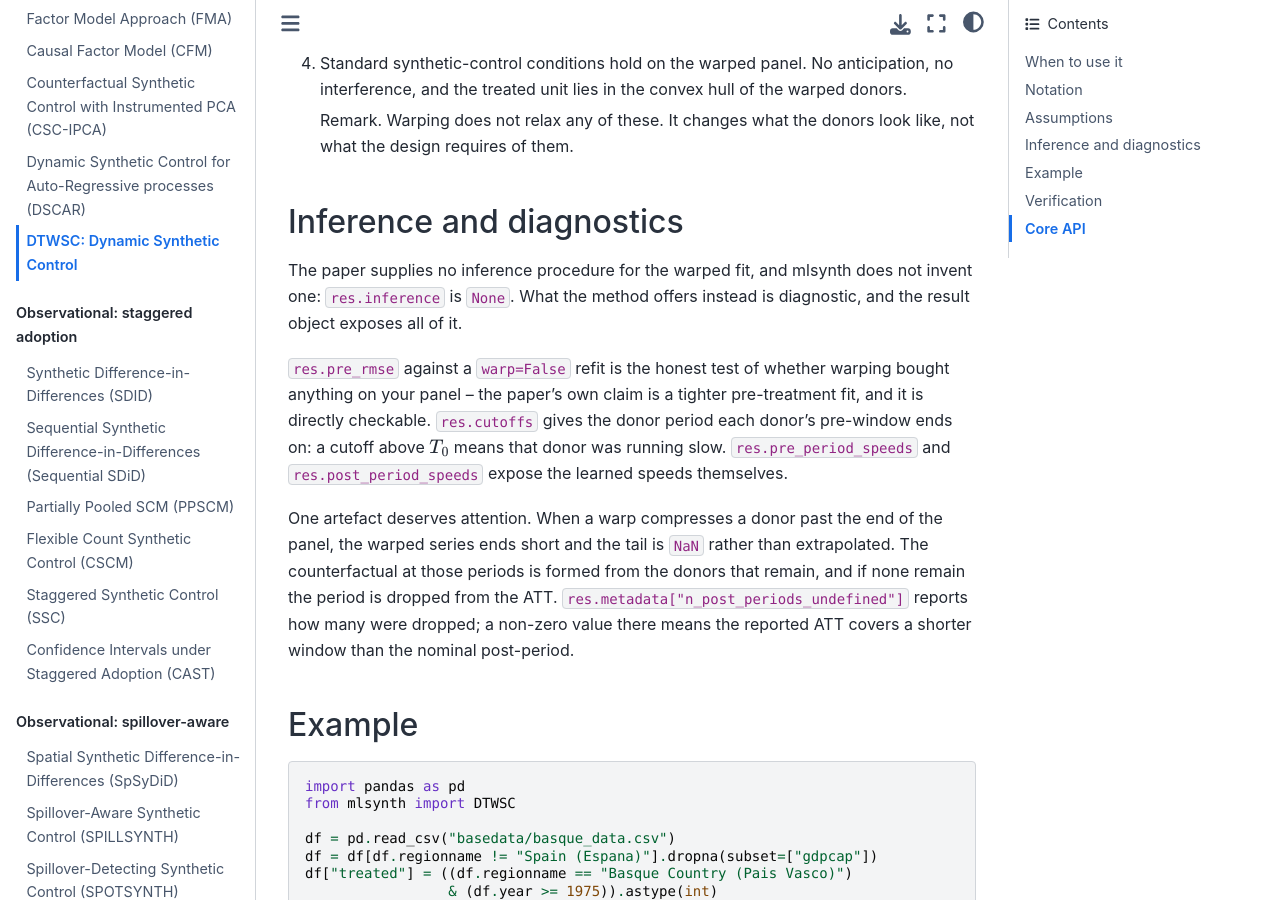
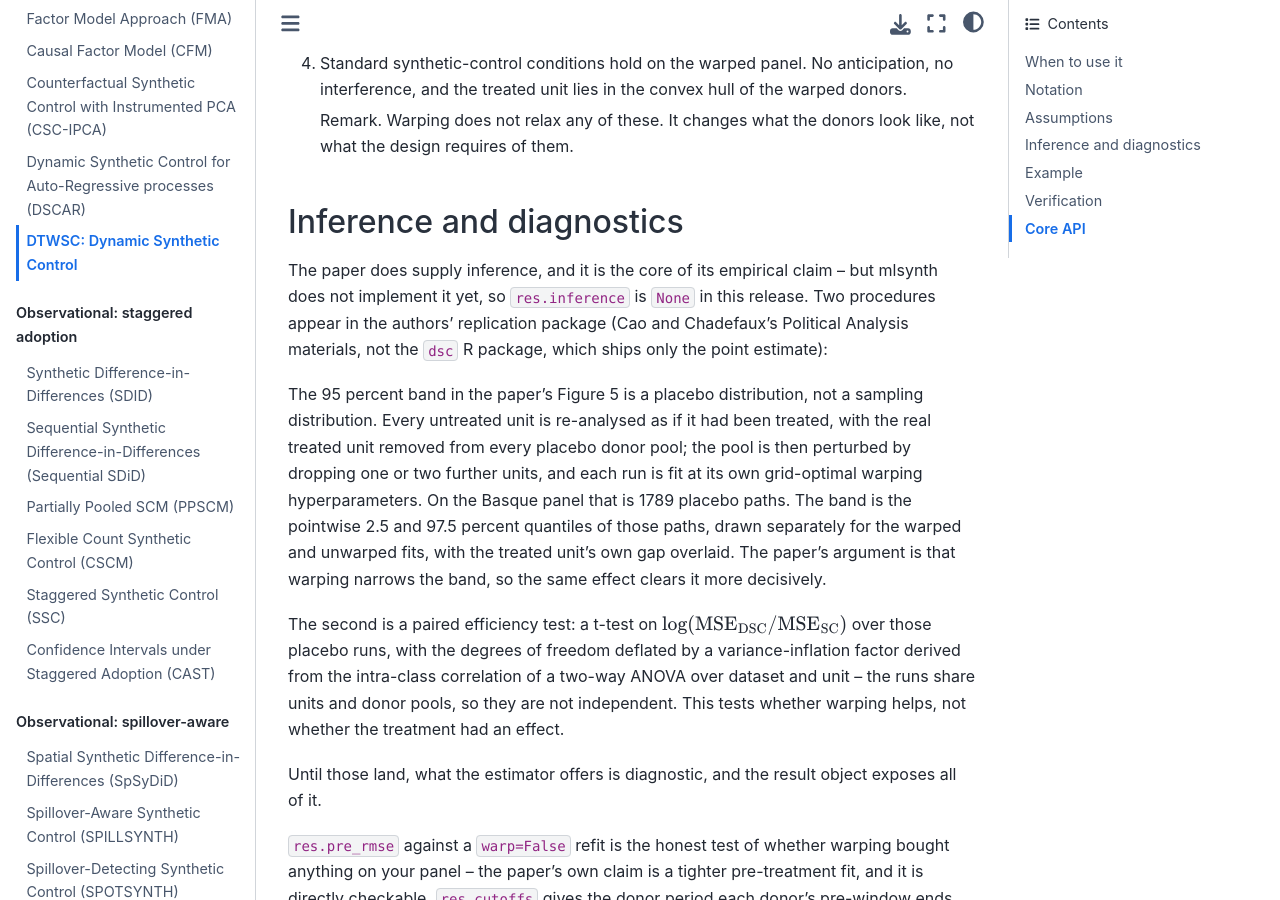
Before and after one commit to jgreathouse9/mlsynth, a Sphinx documentation site: the page built from docs/dtwsc.rst, in a window 1280 px wide and 900 px high, scrolled down 2348 px. Built offline with Sphinx 7.4.7 and the Sphinx Book theme 1.1.4, drawn with Linux system fonts in a browser that asks for light colours.

Commit message:
docs(dtwsc): correct a false claim -- the paper does define inference
I wrote that Cao & Chadefaux supply no inference procedure. That is wrong.
I reviewed the conflictlab/dsc R package, whose dsc() returns only the
point estimate, and generalised from the package to the method. The
paper's own replication package (Political Analysis / Dataverse) is a
much larger codebase, and inference is the core of its empirical claim.

Two procedures, now described on the docs page:

  * The 95% band in Figure 5 is a placebo distribution. Every untreated
    unit is re-analysed as if treated, with the real treated unit removed
    from every placebo pool; the pool is then perturbed by dropping one
    or two further units, and each run is fit at its own grid-optimal
    warping hyperparameters. On Basque that is 1789 placebo paths
    (118 datasets x 17 units, 46 distinct grid cells). The band is the
    pointwise 2.5/97.5 quantiles, drawn separately for the warped and
    unwarped fits. The paper's argument is that warping narrows it.

  * A paired efficiency test: a t-test on log(MSE_DSC / MSE_SC) over
    those runs, with the degrees of freedom deflated by a variance
    inflation factor from the intra-class correlation of a two-way ANOVA
    over dataset and unit, because the runs share units and donor pools.
    Basque t = -7.91, p < 0.0001.

Behaviour is unchanged: res.inference stays None because DTWSC does not
implement either procedure yet. Only the stated reason changes, in the
docs page and in the test that pins the empty slot.

Co-Authored-By: Claude Opus 5 <noreply@anthropic.com>
Claude-Session: https://claude.ai/code/session_0164pt1iUCTy5SnNK9nCJZvp

```diff
--- a/docs/dtwsc.rst
+++ b/docs/dtwsc.rst
@@ -114,9 +114,31 @@ Assumptions
 Inference and diagnostics
 -------------------------
 
-The paper supplies no inference procedure for the warped fit, and mlsynth does
-not invent one: ``res.inference`` is ``None``. What the method offers instead is
-diagnostic, and the result object exposes all of it.
+The paper does supply inference, and it is the core of its empirical claim --
+but mlsynth does not implement it yet, so ``res.inference`` is ``None`` in this
+release. Two procedures appear in the authors' replication package (Cao and
+Chadefaux's Political Analysis materials, not the ``dsc`` R package, which ships
+only the point estimate):
+
+The 95 percent band in the paper's Figure 5 is a placebo distribution, not a
+sampling distribution. Every untreated unit is re-analysed as if it had been
+treated, with the real treated unit removed from every placebo donor pool; the
+pool is then perturbed by dropping one or two further units, and each run is
+fit at its own grid-optimal warping hyperparameters. On the Basque panel that
+is 1789 placebo paths. The band is the pointwise 2.5 and 97.5 percent quantiles
+of those paths, drawn separately for the warped and unwarped fits, with the
+treated unit's own gap overlaid. The paper's argument is that warping narrows
+the band, so the same effect clears it more decisively.
+
+The second is a paired efficiency test: a t-test on
+:math:`\log(\mathrm{MSE}_{\mathrm{DSC}} / \mathrm{MSE}_{\mathrm{SC}})` over
+those placebo runs, with the degrees of freedom deflated by a variance-inflation
+factor derived from the intra-class correlation of a two-way ANOVA over dataset
+and unit -- the runs share units and donor pools, so they are not independent.
+This tests whether warping helps, not whether the treatment had an effect.
+
+Until those land, what the estimator offers is diagnostic, and the result object
+exposes all of it.
 
 ``res.pre_rmse`` against a ``warp=False`` refit is the honest test of whether
 warping bought anything on your panel -- the paper's own claim is a tighter
```
Also changed, not shown: 1 other file.
